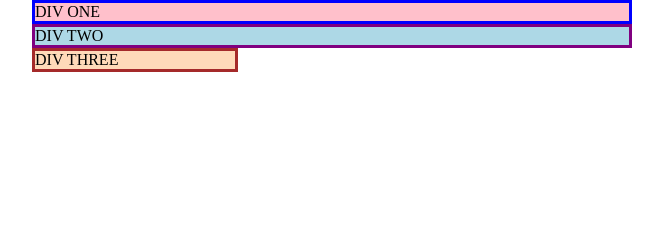
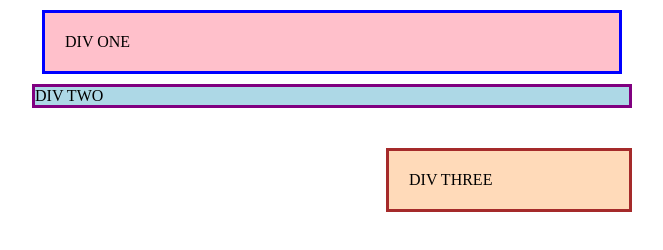
Before and after one commit to Andrea-G05/odin-css-exercise, a plain HTML site: page margin-and-padding/01-margin-and-padding-1/index.html in a window 1280 px wide. Shown: the whole page, without its empty margins (308-971 px from the left). Drawn offline with Linux system fonts and the light colour scheme.

Commit message:
Complete exercise 1 from margin-and-padding

```diff
--- a/margin-and-padding/01-margin-and-padding-1/style.css
+++ b/margin-and-padding/01-margin-and-padding-1/style.css
@@ -7,15 +7,15 @@ body {
   background: pink;
   border: 3px solid blue;
   /* CHANGE ME */
-  padding: 0px;
-  margin: 0px;
+  padding: 20px;
+  margin: 10px;
 }
 
 .two {
   background: lightblue;
   border: 3px solid purple;
   /* CHANGE ME */
-  margin-bottom: 0px;
+  margin-bottom: 40px;
 }
 
 .three {
@@ -23,6 +23,6 @@ body {
   border: 3px solid brown;
   width: 200px;
   /* CHANGE ME */
-  padding: 0px;
-  margin-left: 0px;
+  padding: 20px;
+  margin-left: 354px;
 }
```
